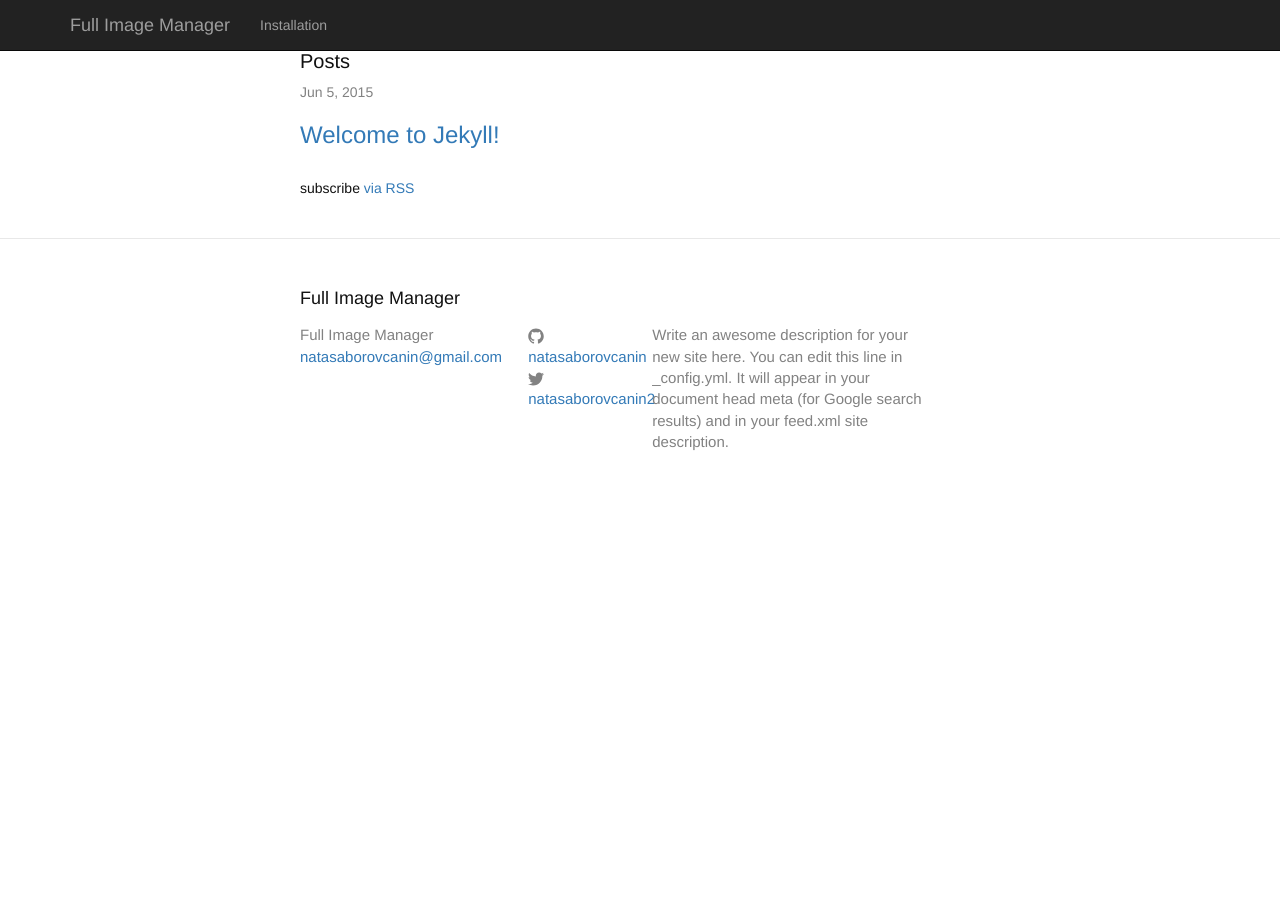
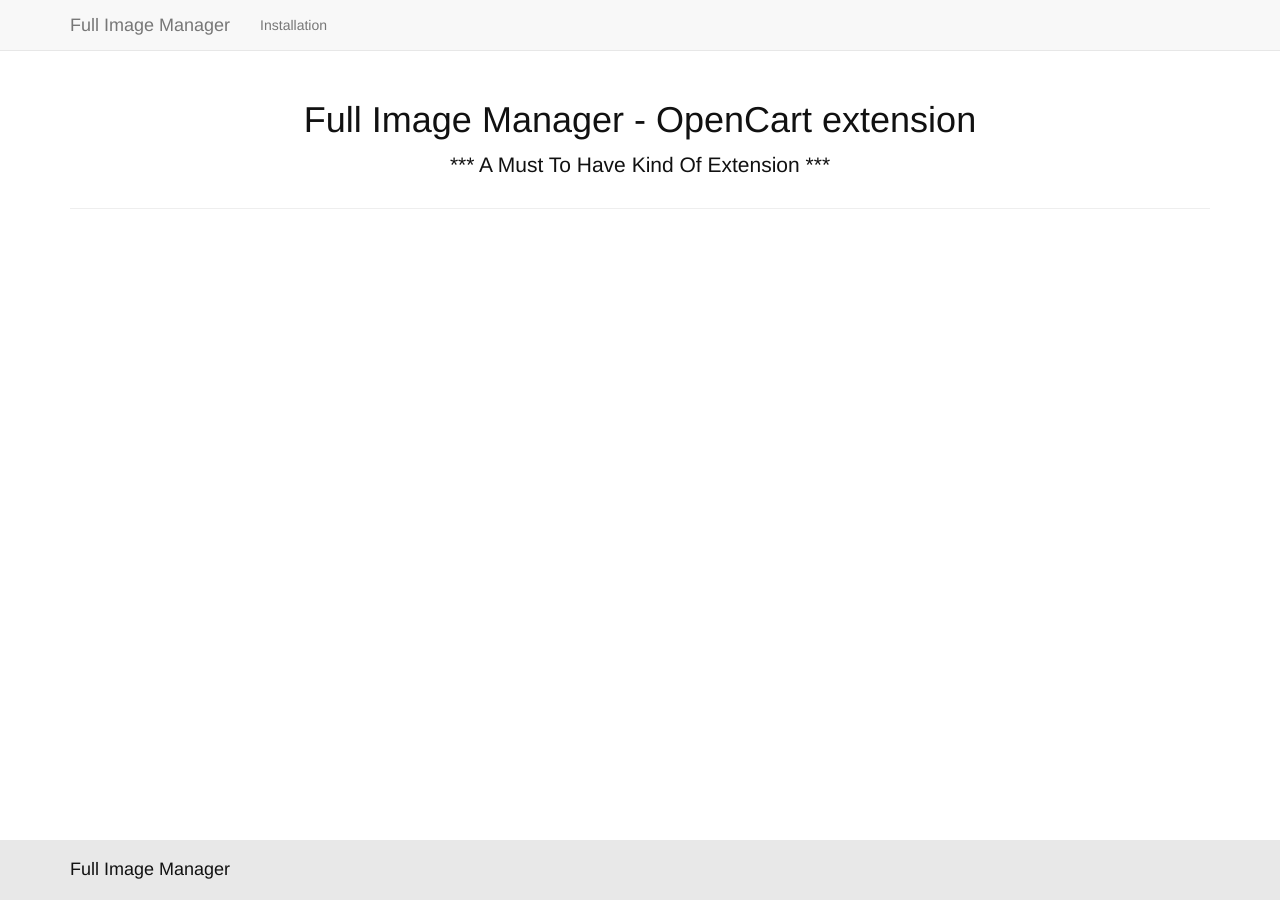
Before and after one commit to natasaborovcanin/full-image-manager, a Jekyll site: the page built from index.html, in a window 1280 px wide. Built offline with Jekyll 4.4.1, drawn with Linux system fonts in a browser that asks for light colours.

Commit message:
how to use

```diff
--- a/_includes/footer.html
+++ b/_includes/footer.html
@@ -1,4 +1,4 @@
-<footer class="site-footer">
+<!--<footer class="site-footer">
 
   <div class="wrapper">
 
@@ -52,4 +52,11 @@
 
   </div>
 
+</footer>-->
+<footer class="footer">
+    <div class="container">
+        <p class="text-muted">
+        <h2 class="footer-heading">{{ site.title }}</h2>
+        </p>
+    </div>
 </footer>
--- a/_includes/header.html
+++ b/_includes/header.html
@@ -25,7 +25,7 @@
   </div>
 
 </header>-->
-<nav class="navbar navbar-inverse navbar-fixed-top">
+<nav class="navbar navbar-default navbar-fixed-top">
     <div class="container">
         <div class="navbar-header">
             <button type="button" class="navbar-toggle collapsed" data-toggle="collapse" data-target="#navbar" aria-expanded="false" aria-controls="navbar">
--- a/_layouts/default.html
+++ b/_layouts/default.html
@@ -7,11 +7,9 @@
 
     {% include header.html %}
 
-    <div class="page-content">
-      <div class="wrapper">
+
         {{ content }}
-      </div>
-    </div>
+
 
     {% include footer.html %}
 
--- a/_sass/_base.scss
+++ b/_sass/_base.scss
@@ -23,7 +23,9 @@
     -webkit-text-size-adjust: 100%;
 }
 
-
+body > .container {
+  padding: $spacing-unit*2 $spacing-unit/2 0;
+}
 
 /**
  * Set `margin-bottom` to maintain vertical rhythm
--- a/_sass/_layout.scss
+++ b/_sass/_layout.scss
@@ -91,7 +91,7 @@
 /**
  * Site footer
  */
-.site-footer {
+/*.site-footer {
     border-top: 1px solid $grey-color-light;
     padding: $spacing-unit 0;
 }
@@ -154,8 +154,18 @@
         width: -webkit-calc(100% - (#{$spacing-unit} / 2));
         width:         calc(100% - (#{$spacing-unit} / 2));
     }
+}*/
+.footer {
+  position: absolute;
+  bottom: 0;
+  width: 100%;
+  height: 60px;
+  background-color: $grey-color-light;
 }
-
+.footer-heading {
+  font-size: 18px;
+  margin-bottom: $spacing-unit / 2;
+}
 
 
 /**
--- a/index.html
+++ b/index.html
@@ -1,7 +1,7 @@
 ---
 layout: default
 ---
-
+<!--
 <div class="home">
 
   <h1 class="page-heading">Posts</h1>
@@ -20,4 +20,10 @@
 
   <p class="rss-subscribe">subscribe <a href="{{ "/feed.xml" | prepend: site.baseurl }}">via RSS</a></p>
 
+</div>-->
+<div class="container">
+    <div class="page-header">
+        <h1 class="text-center">Full Image Manager - OpenCart extension</h1>
+        <p class="lead text-center text-capitalize">*** A must to have kind of extension ***</p>
+    </div>
 </div>
```
